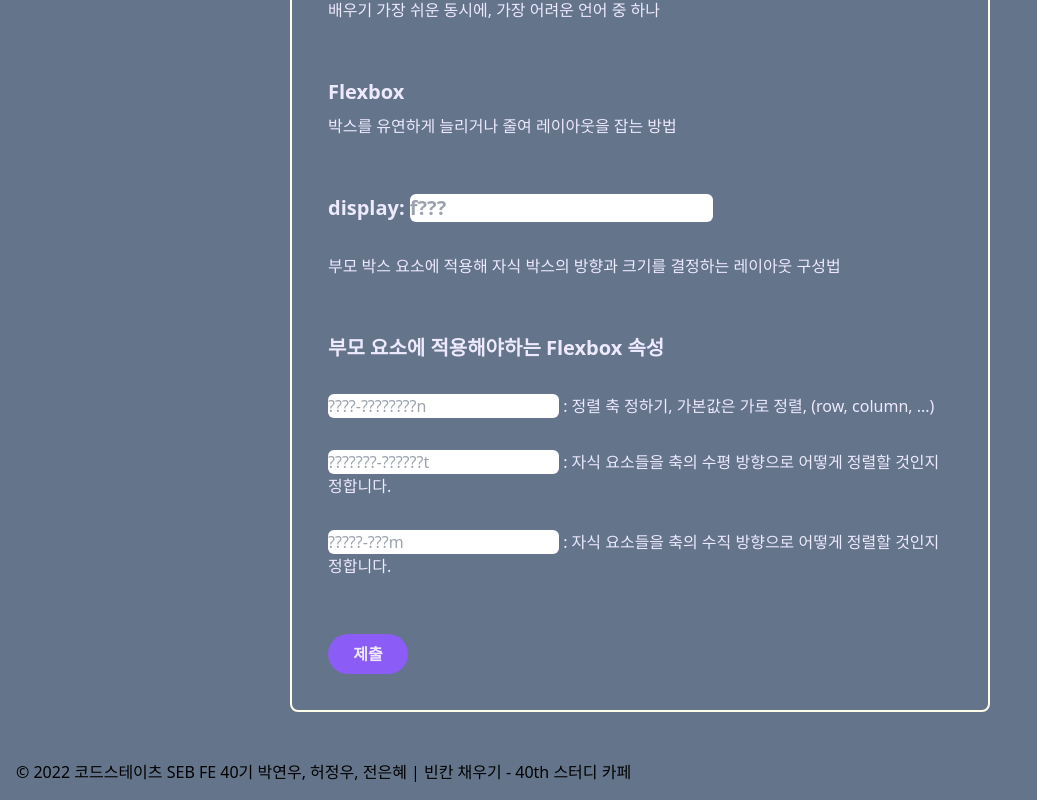
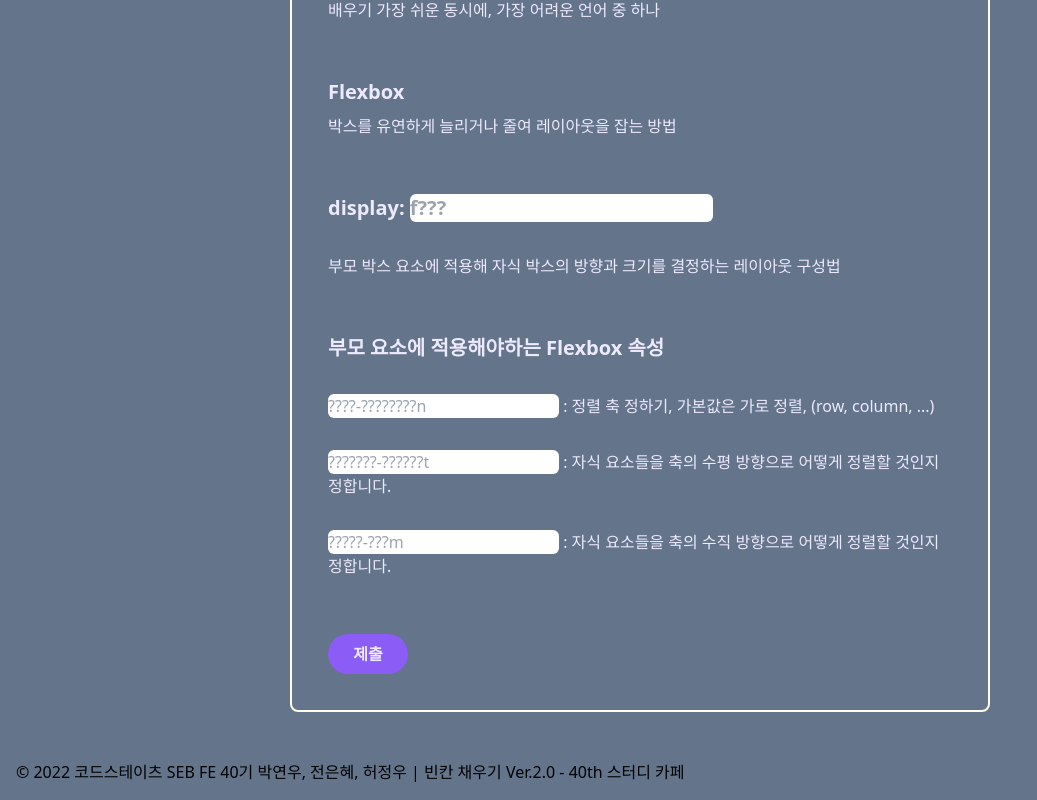
Before and after one commit to haileyport/fill-the-blank-react, a React (Create React App) app: page /css in a window 1280 px wide. Shown: the part 340-1140 px from the top of the page, without its empty margins (0-1037 px from the left). Built offline with nearby package versions, Linux system fonts and the light colour scheme.

Commit message:
chore: footer 수정

```diff
--- a/src/pages/Layout.js
+++ b/src/pages/Layout.js
@@ -11,8 +11,8 @@ const Layout = ({ contents }) => {
       </div>
       <footer className="bottom-0 pt-12 left-0 z-20 p-4 w-full">
         <p>
-          © 2022 코드스테이츠 SEB FE 40기 박연우, 허정우, 전은혜 | 빈칸 채우기 -
-          40th 스터디 카페
+          © 2022 코드스테이츠 SEB FE 40기 박연우, 전은혜, 허정우 | 빈칸 채우기
+          Ver.2.0 - 40th 스터디 카페
         </p>
       </footer>
     </>
```
